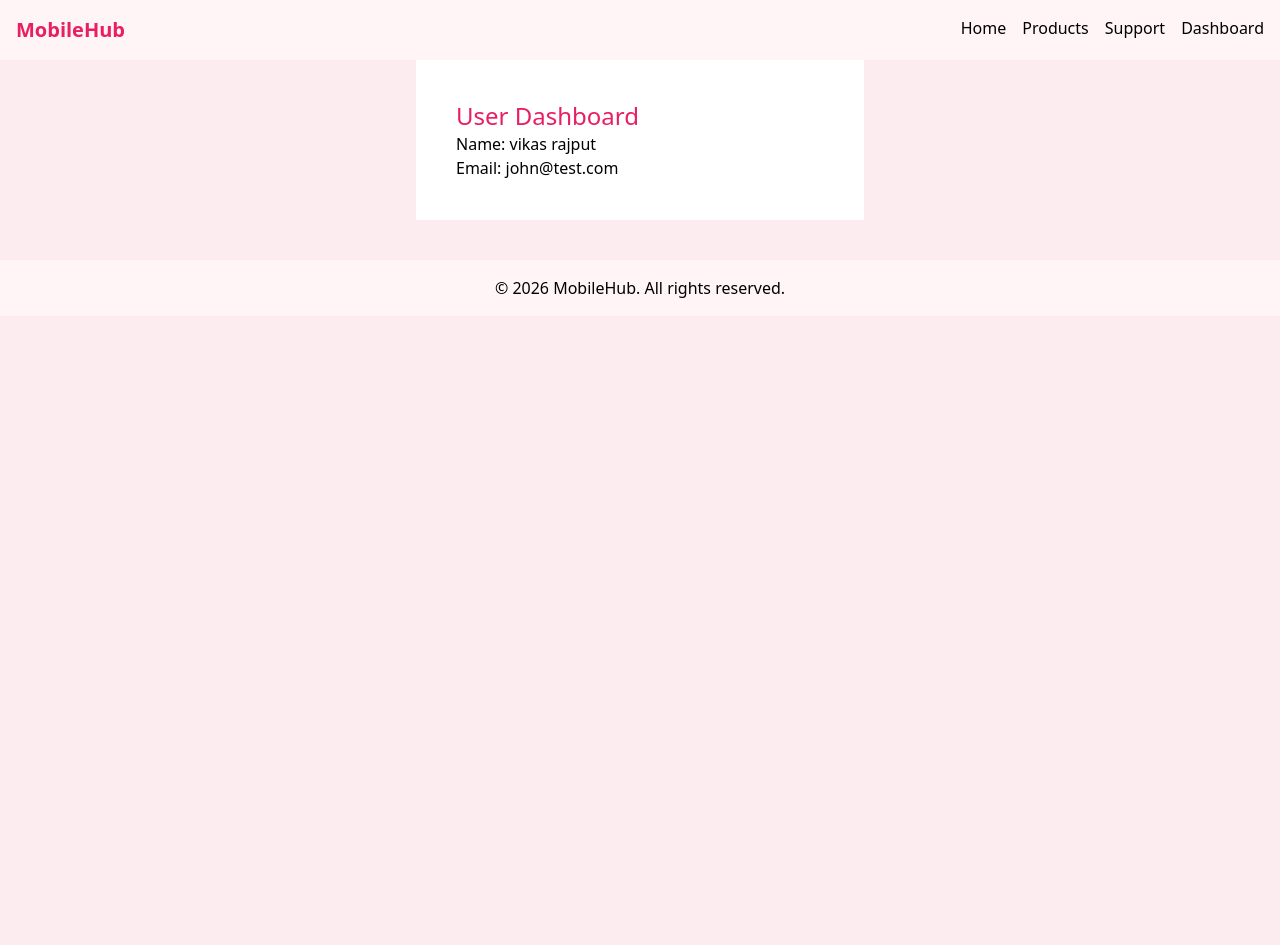
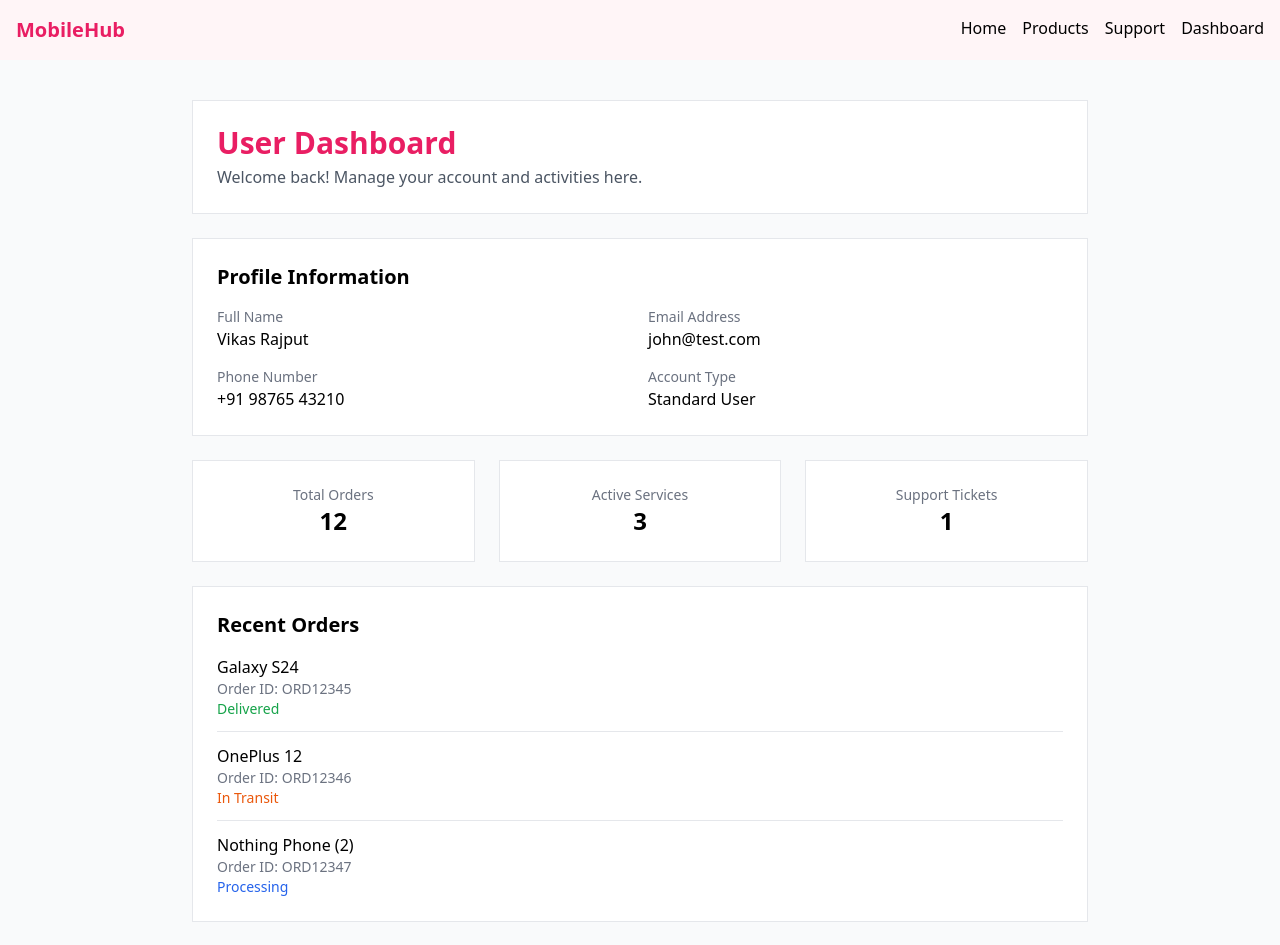
Before and after one commit to Vikas0112/mobile-web-main, a React (Vite) app: page /dashboard in a window 1280 px wide. Shown: the top 945 px of the page. Before the commit the page ends 800 px from the top, so only its background shows below. Built offline with nearby package versions, Linux system fonts and the light colour scheme.

Commit message:
Update Dashboard.jsx

```diff
--- a/src/pages/Dashboard.jsx
+++ b/src/pages/Dashboard.jsx
@@ -1,8 +1,163 @@
 const Dashboard = () => (
-  <div className="p-10 bg-white max-w-md mx-auto">
-    <h2 className="text-2xl text-pinkPrimary">User Dashboard</h2>
-    <p>Name: vikas rajput</p>
-    <p>Email: john@test.com</p>
+  <div className="bg-gray-50 min-h-screen p-10">
+
+    {/* ===============================
+        DASHBOARD CONTAINER
+    =============================== */}
+    <div className="max-w-4xl mx-auto">
+
+      {/* ===============================
+          HEADER
+      =============================== */}
+      <div className="bg-white p-6 border mb-6">
+        <h2 className="text-3xl font-semibold text-pinkPrimary mb-1">
+          User Dashboard
+        </h2>
+        <p className="text-gray-600">
+          Welcome back! Manage your account and activities here.
+        </p>
+      </div>
+
+      {/* ===============================
+          PROFILE SECTION
+      =============================== */}
+      <div className="bg-white p-6 border mb-6">
+        <h3 className="text-xl font-semibold mb-4">
+          Profile Information
+        </h3>
+
+        <div className="grid grid-cols-2 gap-4">
+          <div>
+            <p className="text-sm text-gray-500">Full Name</p>
+            <p className="font-medium">Vikas Rajput</p>
+          </div>
+
+          <div>
+            <p className="text-sm text-gray-500">Email Address</p>
+            <p className="font-medium">john@test.com</p>
+          </div>
+
+          <div>
+            <p className="text-sm text-gray-500">Phone Number</p>
+            <p className="font-medium">+91 98765 43210</p>
+          </div>
+
+          <div>
+            <p className="text-sm text-gray-500">Account Type</p>
+            <p className="font-medium">Standard User</p>
+          </div>
+        </div>
+      </div>
+
+      {/* ===============================
+          ACCOUNT STATS
+      =============================== */}
+      <div className="grid grid-cols-3 gap-6 mb-6">
+
+        <div className="bg-white p-6 border text-center">
+          <p className="text-sm text-gray-500">Total Orders</p>
+          <p className="text-2xl font-semibold">12</p>
+        </div>
+
+        <div className="bg-white p-6 border text-center">
+          <p className="text-sm text-gray-500">Active Services</p>
+          <p className="text-2xl font-semibold">3</p>
+        </div>
+
+        <div className="bg-white p-6 border text-center">
+          <p className="text-sm text-gray-500">Support Tickets</p>
+          <p className="text-2xl font-semibold">1</p>
+        </div>
+
+      </div>
+
+      {/* ===============================
+          RECENT ORDERS
+      =============================== */}
+      <div className="bg-white p-6 border mb-6">
+        <h3 className="text-xl font-semibold mb-4">
+          Recent Orders
+        </h3>
+
+        <div className="border-b pb-3 mb-3">
+          <p className="font-medium">Galaxy S24</p>
+          <p className="text-sm text-gray-500">Order ID: ORD12345</p>
+          <p className="text-sm text-green-600">Delivered</p>
+        </div>
+
+        <div className="border-b pb-3 mb-3">
+          <p className="font-medium">OnePlus 12</p>
+          <p className="text-sm text-gray-500">Order ID: ORD12346</p>
+          <p className="text-sm text-orange-600">In Transit</p>
+        </div>
+
+        <div>
+          <p className="font-medium">Nothing Phone (2)</p>
+          <p className="text-sm text-gray-500">Order ID: ORD12347</p>
+          <p className="text-sm text-blue-600">Processing</p>
+        </div>
+      </div>
+
+      {/* ===============================
+          NOTIFICATIONS
+      =============================== */}
+      <div className="bg-white p-6 border mb-6">
+        <h3 className="text-xl font-semibold mb-4">
+          Notifications
+        </h3>
+
+        <ul className="space-y-3 text-sm">
+          <li>✔ Your order ORD12345 has been delivered.</li>
+          <li>✔ Warranty activated for Galaxy S24.</li>
+          <li>✔ New offers available on accessories.</li>
+        </ul>
+      </div>
+
+      {/* ===============================
+          SUPPORT SUMMARY
+      =============================== */}
+      <div className="bg-white p-6 border mb-6">
+        <h3 className="text-xl font-semibold mb-4">
+          Support Summary
+        </h3>
+
+        <p className="text-sm text-gray-600 mb-2">
+          Active Ticket: Screen issue (TCKT7890)
+        </p>
+
+        <p className="text-sm text-gray-600 mb-4">
+          Status: Under Review
+        </p>
+
+        <button className="bg-pinkPrimary text-white px-4 py-2 rounded">
+          View Support Tickets
+        </button>
+      </div>
+
+      {/* ===============================
+          SETTINGS PREVIEW
+      =============================== */}
+      <div className="bg-white p-6 border mb-6">
+        <h3 className="text-xl font-semibold mb-4">
+          Account Settings
+        </h3>
+
+        <div className="space-y-2 text-sm">
+          <p>✔ Change Password</p>
+          <p>✔ Update Contact Details</p>
+          <p>✔ Manage Notifications</p>
+          <p>✔ Privacy Settings</p>
+        </div>
+      </div>
+
+      {/* ===============================
+          FOOTER NOTE
+      =============================== */}
+      <div className="text-center text-sm text-gray-500">
+        Last login: 10 Feb 2026 | Device: Chrome (Windows)
+      </div>
+
+    </div>
   </div>
 );
 
```
